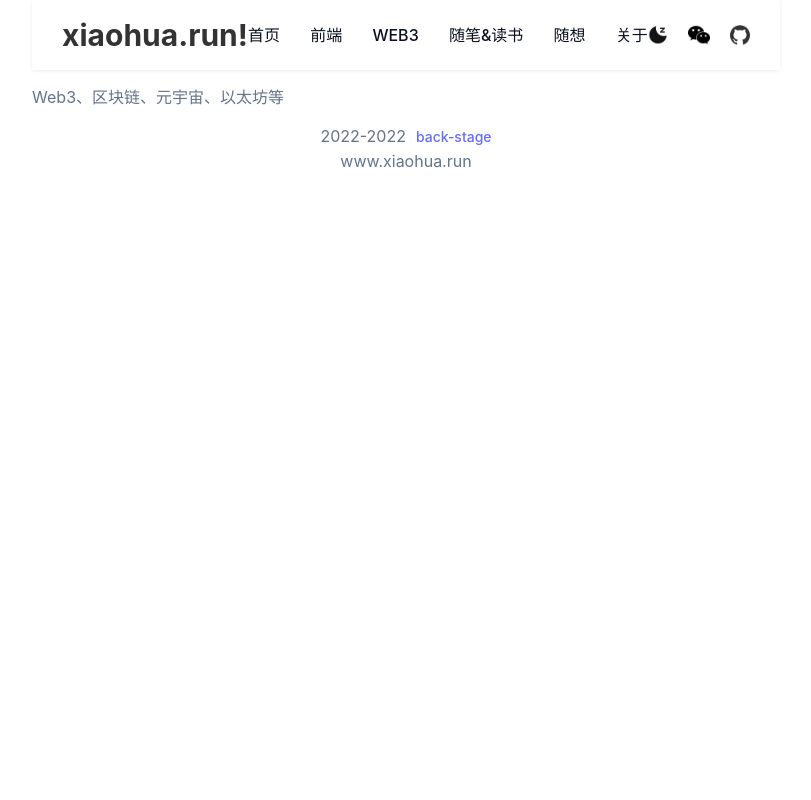
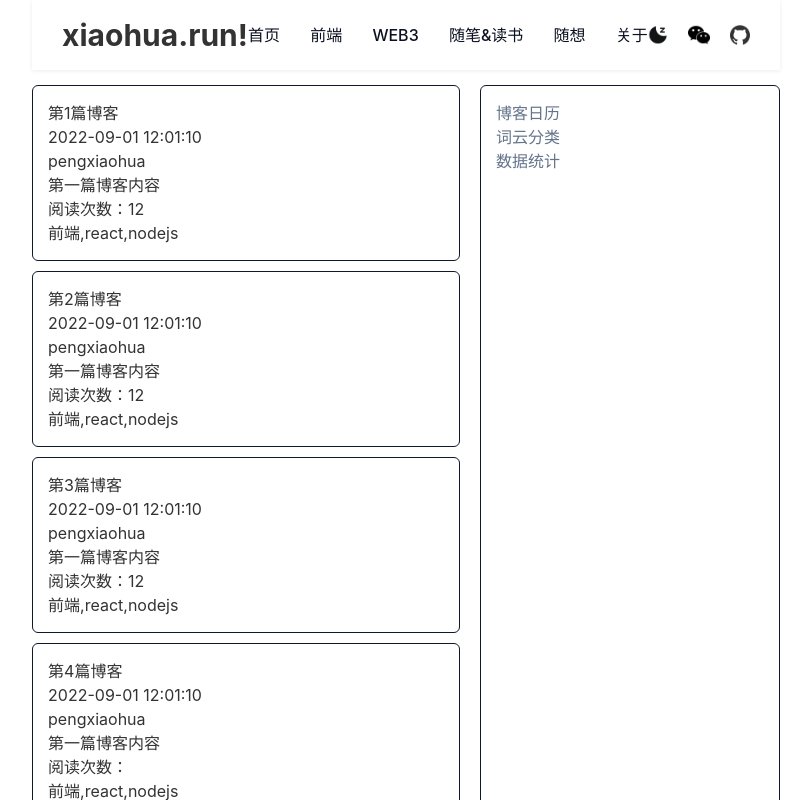
Before and after one commit to pengxiaohua/my-blog-web, a React (Vite) app: page /web3 in a window 1280 px wide. Shown: the top 800 px of the page, without its empty margins (234-1045 px from the left). Built offline with nearby package versions, Linux system fonts and the light colour scheme; what tailwindcss-dark-mode would draw is missing.

Commit message:
feat: 完善web3页面

```diff
--- a/src/pages/Web3/index.tsx
+++ b/src/pages/Web3/index.tsx
@@ -1,6 +1,9 @@
 import React, {FC} from "react"
 
 import ContentWrap from "../../components/ContentWrap"
+import { blogList } from "../../mock/blog-list"
+import BlogItem from "../../components/BlogItem"
+import Aside from "../../components/Aside"
 import './index.scss'
 
 interface IProps {}
@@ -14,7 +17,14 @@ type Props = IProps & Partial<DefaultProps>
 const Web3: FC<Props> = (props) => {
   return (
     <div className="web3-page">
-      <ContentWrap>Web3、区块链、元宇宙、以太坊等</ContentWrap>
+      <ContentWrap flex>
+        <article className="home__blog-list">
+          {
+            blogList.map(blog => <BlogItem blog={blog} key={blog.id} />)
+          }
+        </article>
+        <Aside />
+      </ContentWrap>
     </div>
   )
 }
```
